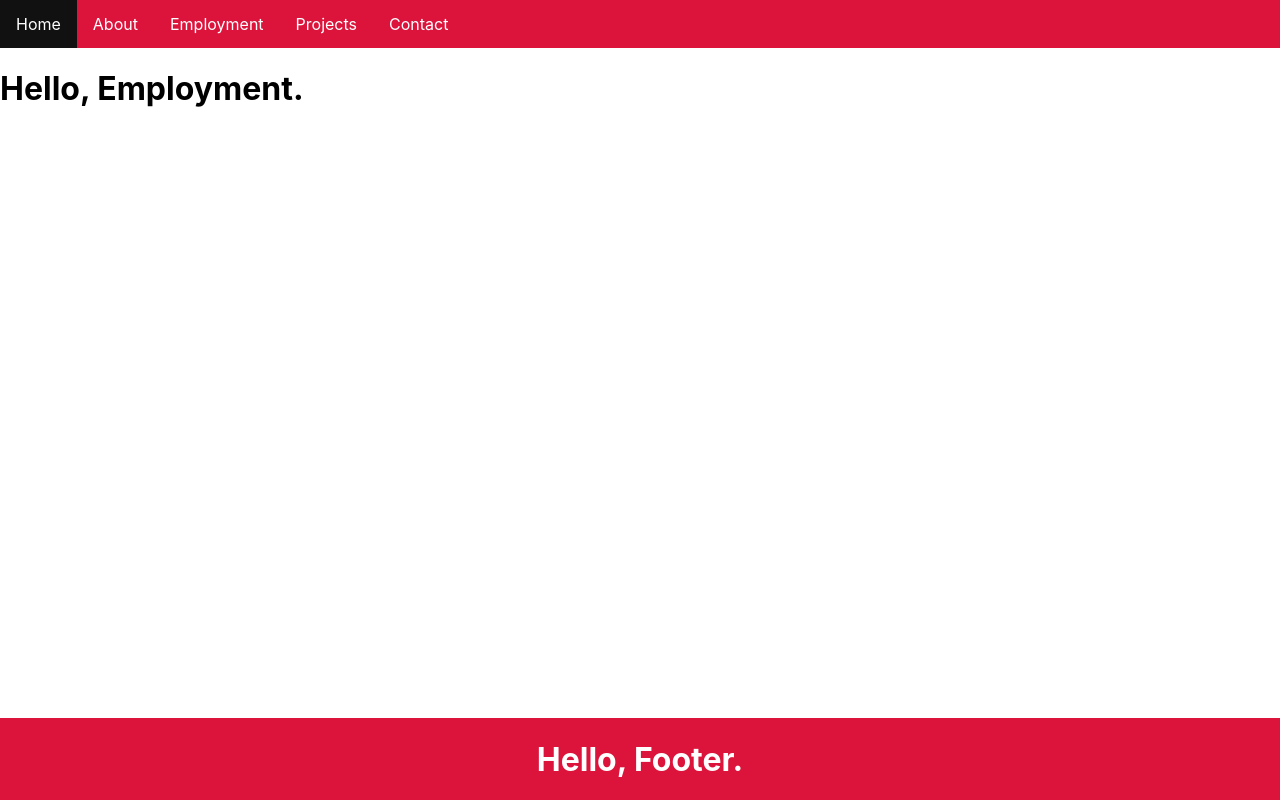
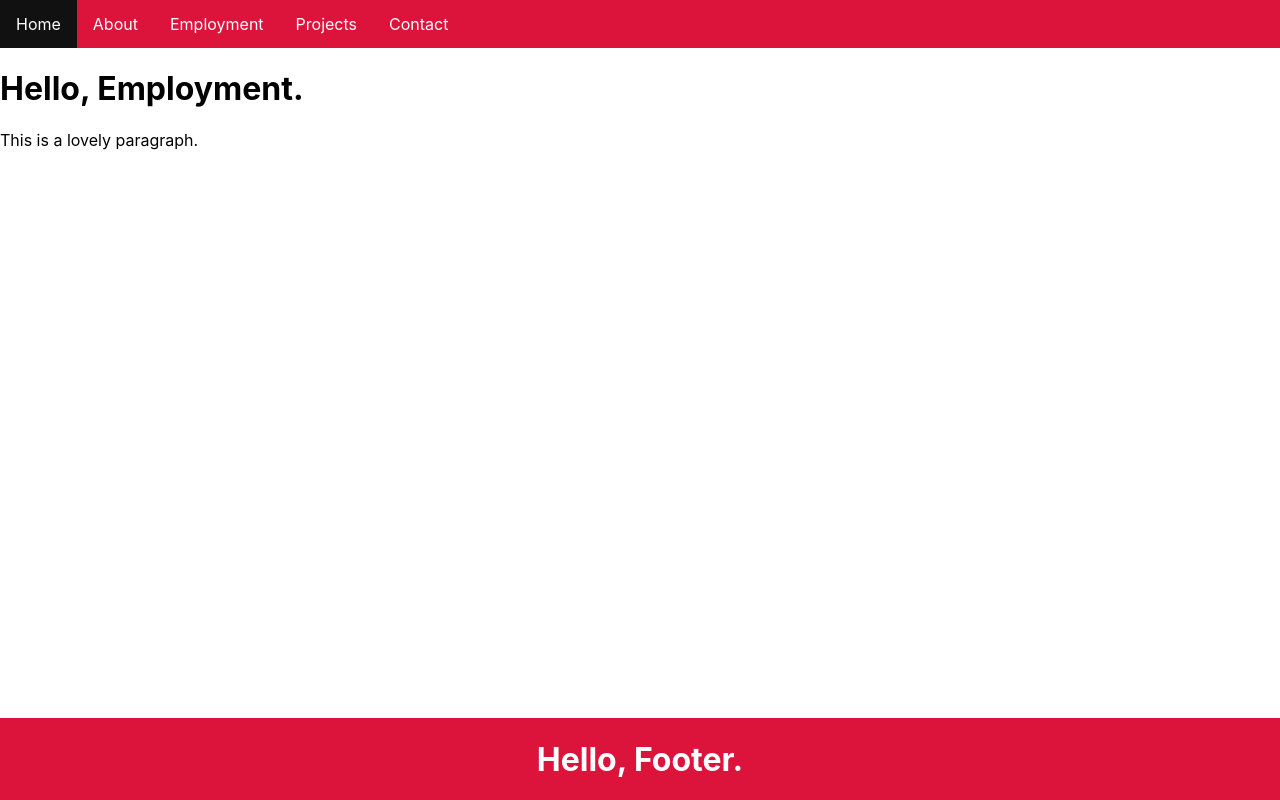
Before and after one commit to JRC404/react-digital-portfolio-demo, a React (Create React App) app: page /employment in a window 1280 px wide. Built offline with nearby package versions, Linux system fonts and the light colour scheme.

Commit message:
Paragraph added.

```diff
--- a/src/Components/Employment.js
+++ b/src/Components/Employment.js
@@ -4,6 +4,7 @@ const Employment = () => {
     return (
         <div>
             <h1>Hello, Employment.</h1>
+            <p>This is a lovely paragraph.</p>
         </div>
     )
 }
```
